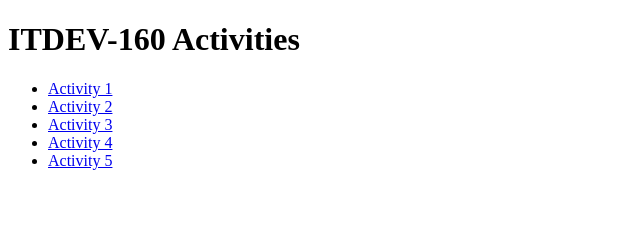
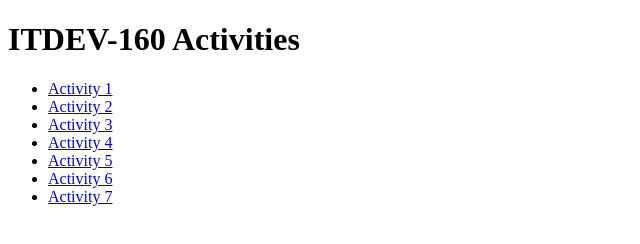
Before and after one commit to OLD-itdev160-fa2022/mike-hunsicker, a plain HTML site: page index.html in a window 1280 px wide. Shown: the whole page, without its empty margins (0-640 px from the left). Drawn offline with Linux system fonts and the light colour scheme.

Commit message:
Added links to homework index file

```diff
--- a/index.html
+++ b/index.html
@@ -14,6 +14,8 @@
     <li><a href="activity-3/index.html">Activity 3</a></li>
     <li><a href="activity-4/index.html">Activity 4</a></li>
     <li><a href="activity-5/index.html">Activity 5</a></li>
+    <li><a href="activity-6/index.html">Activity 6</a></li>
+    <li><a href="activity-7/index.html">Activity 7</a></li>
   </ul>
 </body>
 </html>
```
